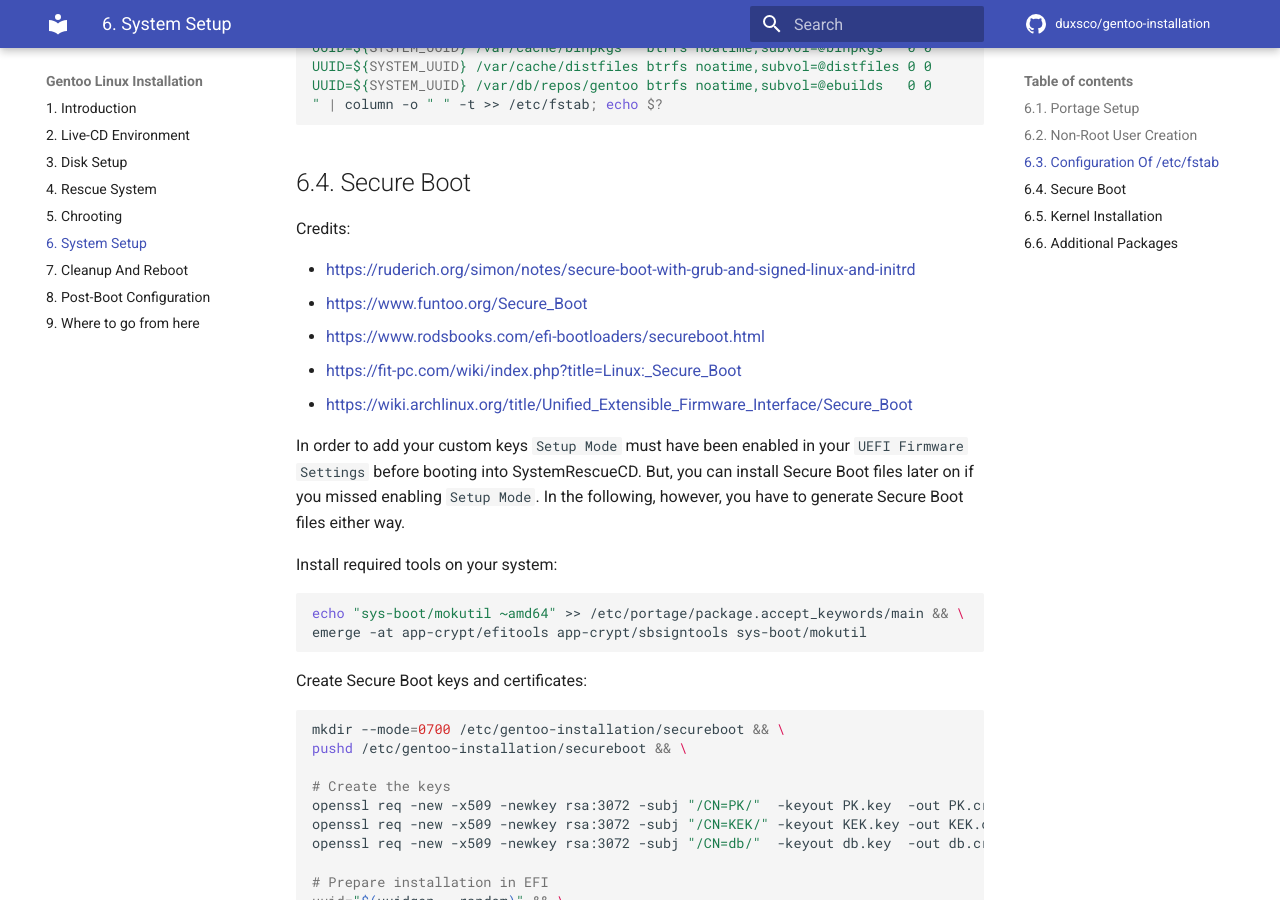
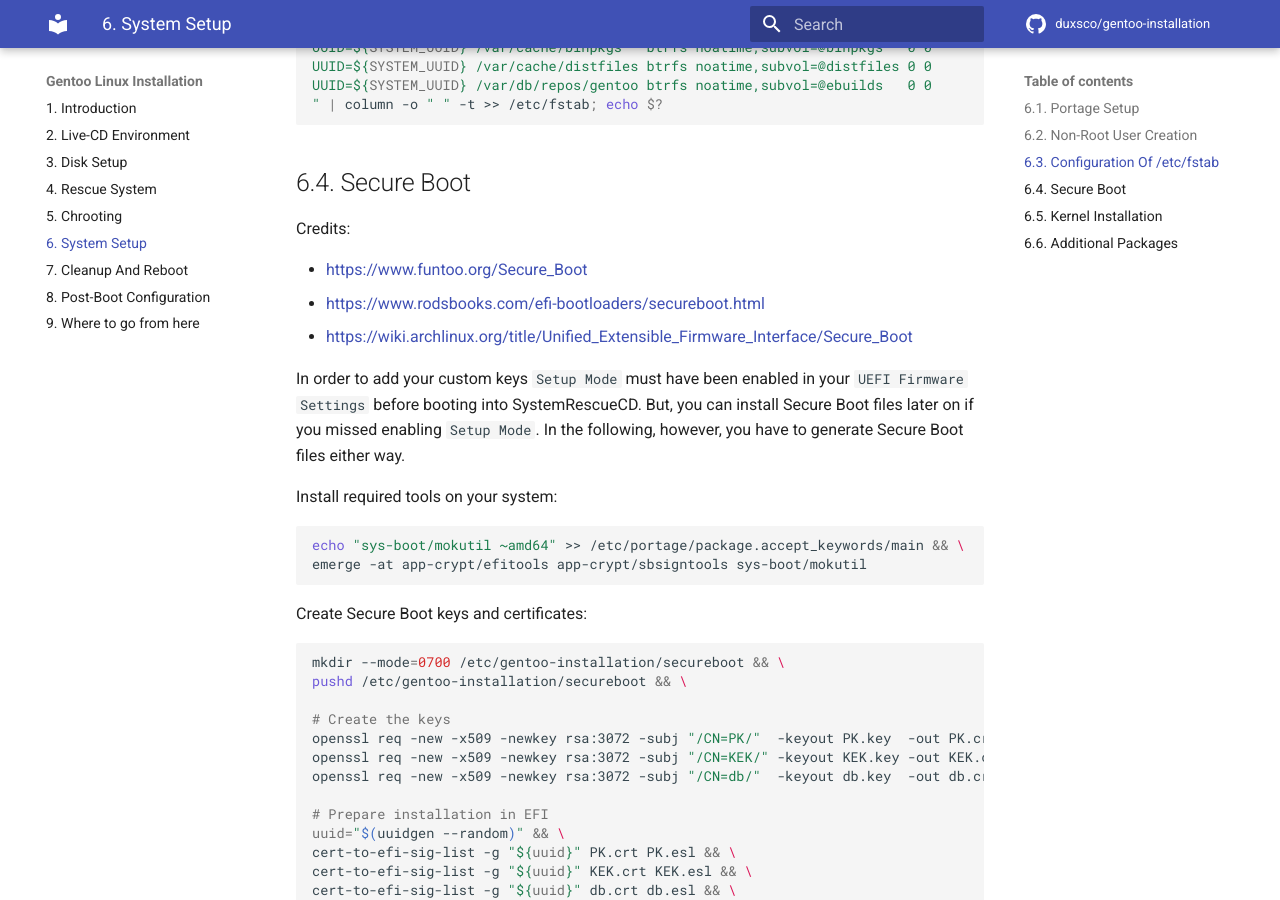
Before and after one commit to duxsco/gentoo-installation, an MkDocs documentation site: the page built from docs/system_setup.md, in a window 1280 px wide and 900 px high, scrolled down 3187 px. Built offline with MkDocs 1.6.1 and Material for MkDocs 9.7.7, drawn with Linux system fonts in a browser that asks for light colours; comment, search, counter and statistics services are not loaded; part of the change alters nothing that is shown.

Commit message:
Remove credits due to switch from grub to systemd-boot

```diff
--- a/docs/system_setup.md
+++ b/docs/system_setup.md
@@ -171,10 +171,8 @@ UUID=${SYSTEM_UUID} /var/db/repos/gentoo btrfs noatime,subvol=@ebuilds   0 0
 
 Credits:
 
-- [https://ruderich.org/simon/notes/secure-boot-with-grub-and-signed-linux-and-initrd](https://ruderich.org/simon/notes/secure-boot-with-grub-and-signed-linux-and-initrd)
 - [https://www.funtoo.org/Secure_Boot](https://www.funtoo.org/Secure_Boot)
 - [https://www.rodsbooks.com/efi-bootloaders/secureboot.html](https://www.rodsbooks.com/efi-bootloaders/secureboot.html)
-- [https://fit-pc.com/wiki/index.php?title=Linux:_Secure_Boot](https://fit-pc.com/wiki/index.php?title=Linux:_Secure_Boot)
 - [https://wiki.archlinux.org/title/Unified_Extensible_Firmware_Interface/Secure_Boot](https://wiki.archlinux.org/title/Unified_Extensible_Firmware_Interface/Secure_Boot)
 
 In order to add your custom keys `Setup Mode` must have been enabled in your `UEFI Firmware Settings` before booting into SystemRescueCD. But, you can install Secure Boot files later on if you missed enabling `Setup Mode`. In the following, however, you have to generate Secure Boot files either way.
```
